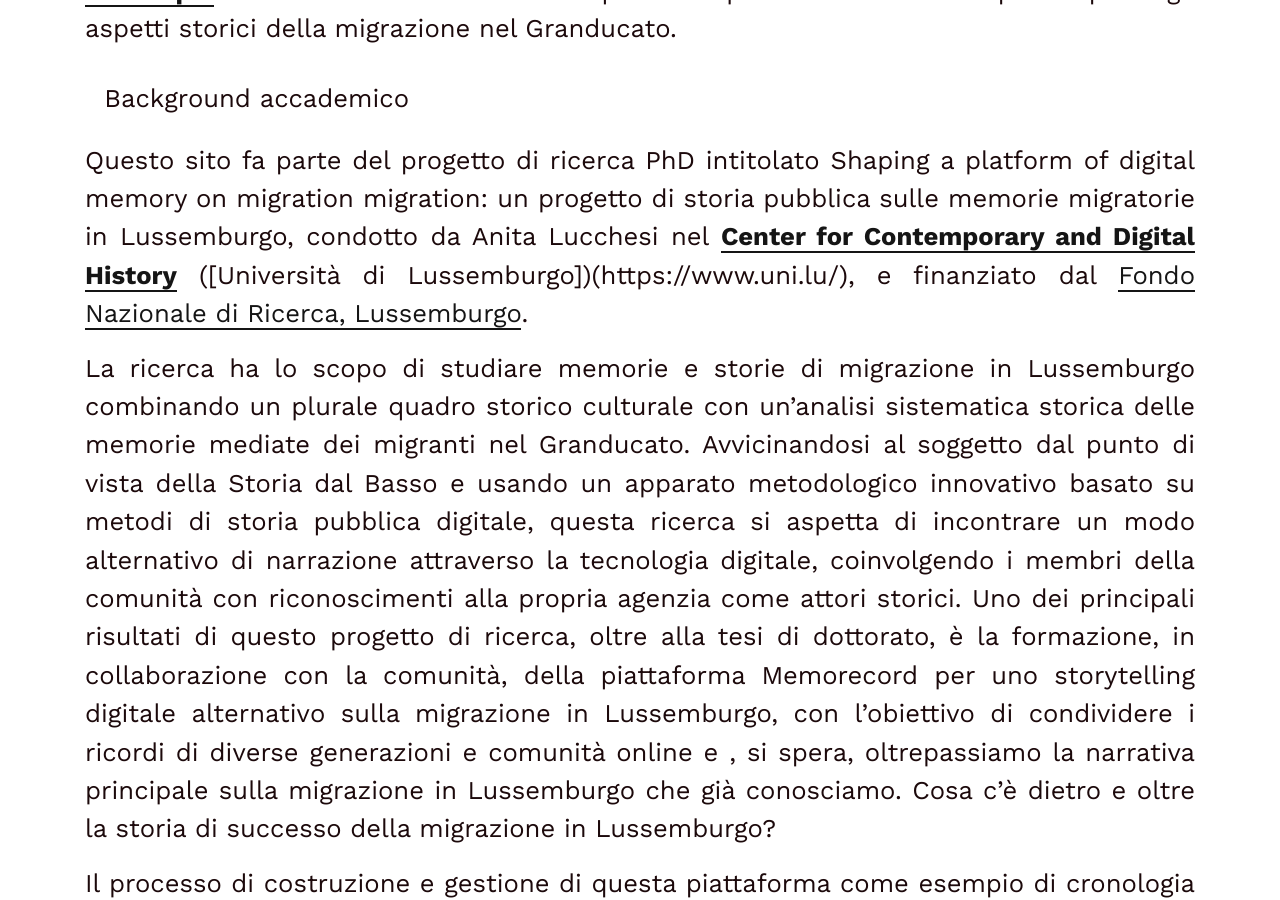
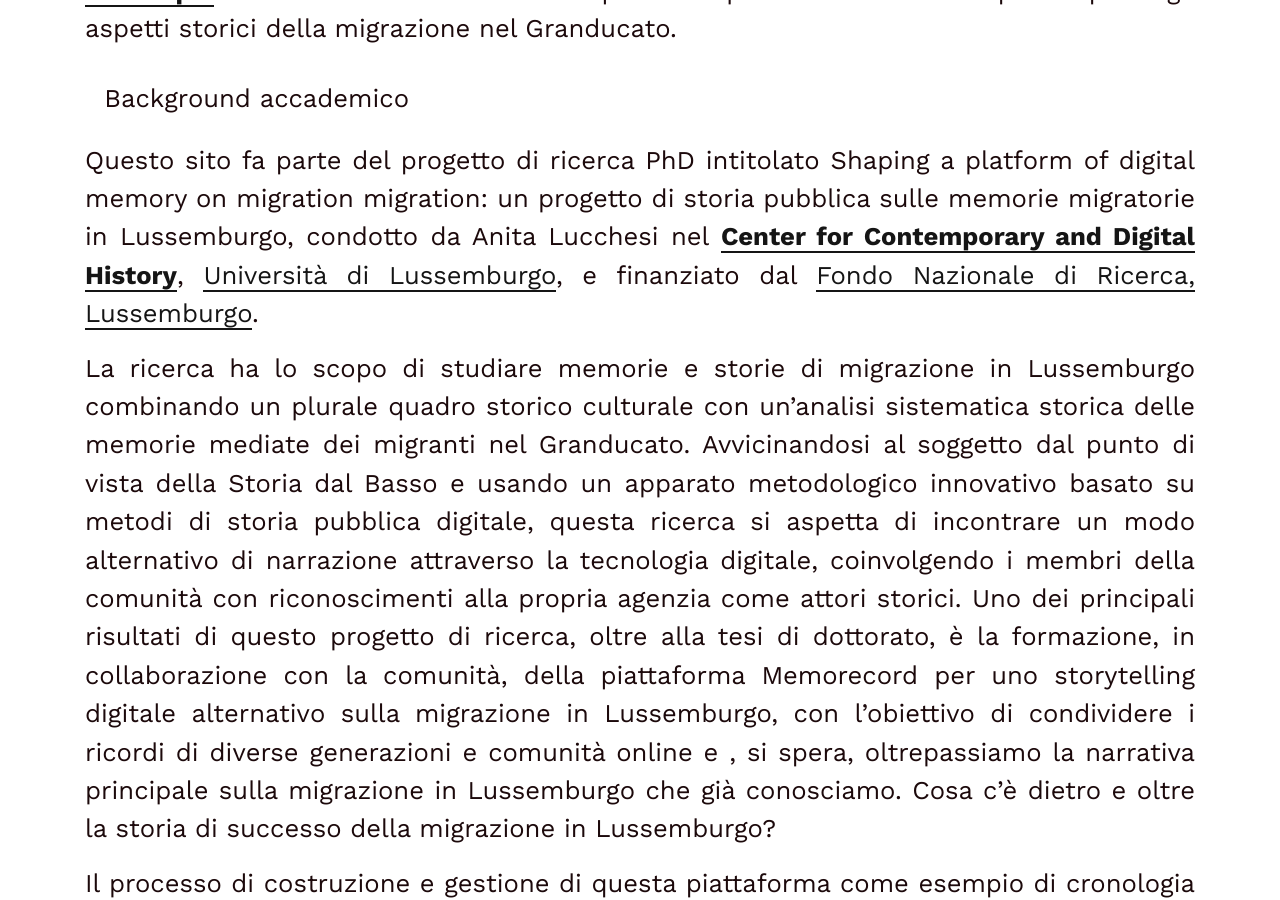
Before and after one commit to C2DH/memorecord, a Jekyll site: the page built from pages/the-project.it.md, in a window 1280 px wide and 900 px high, scrolled down 700 px. Built offline with Jekyll 4.4.1, drawn with Linux system fonts in a browser that asks for light colours.

Commit message:
Update the-project.it.md

```diff
--- a/pages/the-project.it.md
+++ b/pages/the-project.it.md
@@ -15,7 +15,7 @@ La partecipazione della comunità è l'anima di questo esperimento di crowdsourc
 
 ## Background accademico
 
-Questo sito fa parte del progetto di ricerca PhD intitolato Shaping a platform of digital memory on migration migration: un progetto di storia pubblica sulle memorie migratorie in Lussemburgo, condotto da Anita Lucchesi nel [**Center for Contemporary and Digital History**](https://www.c2dh.uni.lu/) ([Università di Lussemburgo])(https://www.uni.lu/), e finanziato dal [Fondo Nazionale di Ricerca, Lussemburgo](https://www.fnr.lu).
+Questo sito fa parte del progetto di ricerca PhD intitolato Shaping a platform of digital memory on migration migration: un progetto di storia pubblica sulle memorie migratorie in Lussemburgo, condotto da Anita Lucchesi nel [**Center for Contemporary and Digital History**](https://www.c2dh.uni.lu/), [Università di Lussemburgo](https://www.uni.lu/), e finanziato dal [Fondo Nazionale di Ricerca, Lussemburgo](https://www.fnr.lu).
 
 La ricerca ha lo scopo di studiare memorie e storie di migrazione in Lussemburgo combinando un plurale quadro storico culturale con un'analisi sistematica storica delle memorie mediate dei migranti nel Granducato. Avvicinandosi al soggetto dal punto di vista della Storia dal Basso e usando un apparato metodologico innovativo basato su metodi di storia pubblica digitale, questa ricerca si aspetta di incontrare un modo alternativo di narrazione attraverso la tecnologia digitale, coinvolgendo i membri della comunità con riconoscimenti alla propria agenzia come attori storici. Uno dei principali risultati di questo progetto di ricerca, oltre alla tesi di dottorato, è la formazione, in collaborazione con la comunità, della piattaforma Memorecord per uno storytelling digitale alternativo sulla migrazione in Lussemburgo, con l'obiettivo di condividere i ricordi di diverse generazioni e comunità online e , si spera, oltrepassiamo la narrativa principale sulla migrazione in Lussemburgo che già conosciamo. Cosa c'è dietro e oltre la storia di successo della migrazione in Lussemburgo?
 
```
